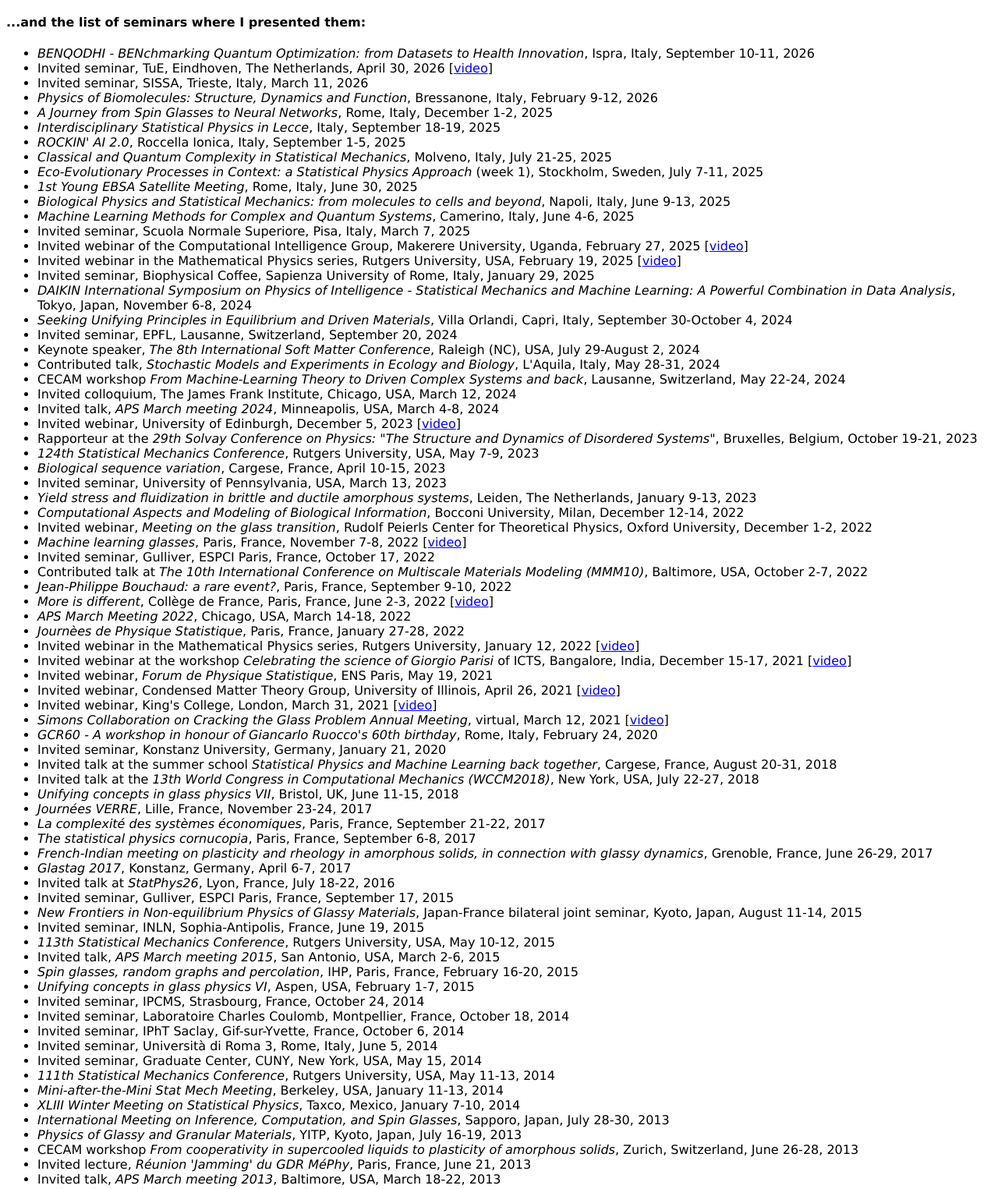
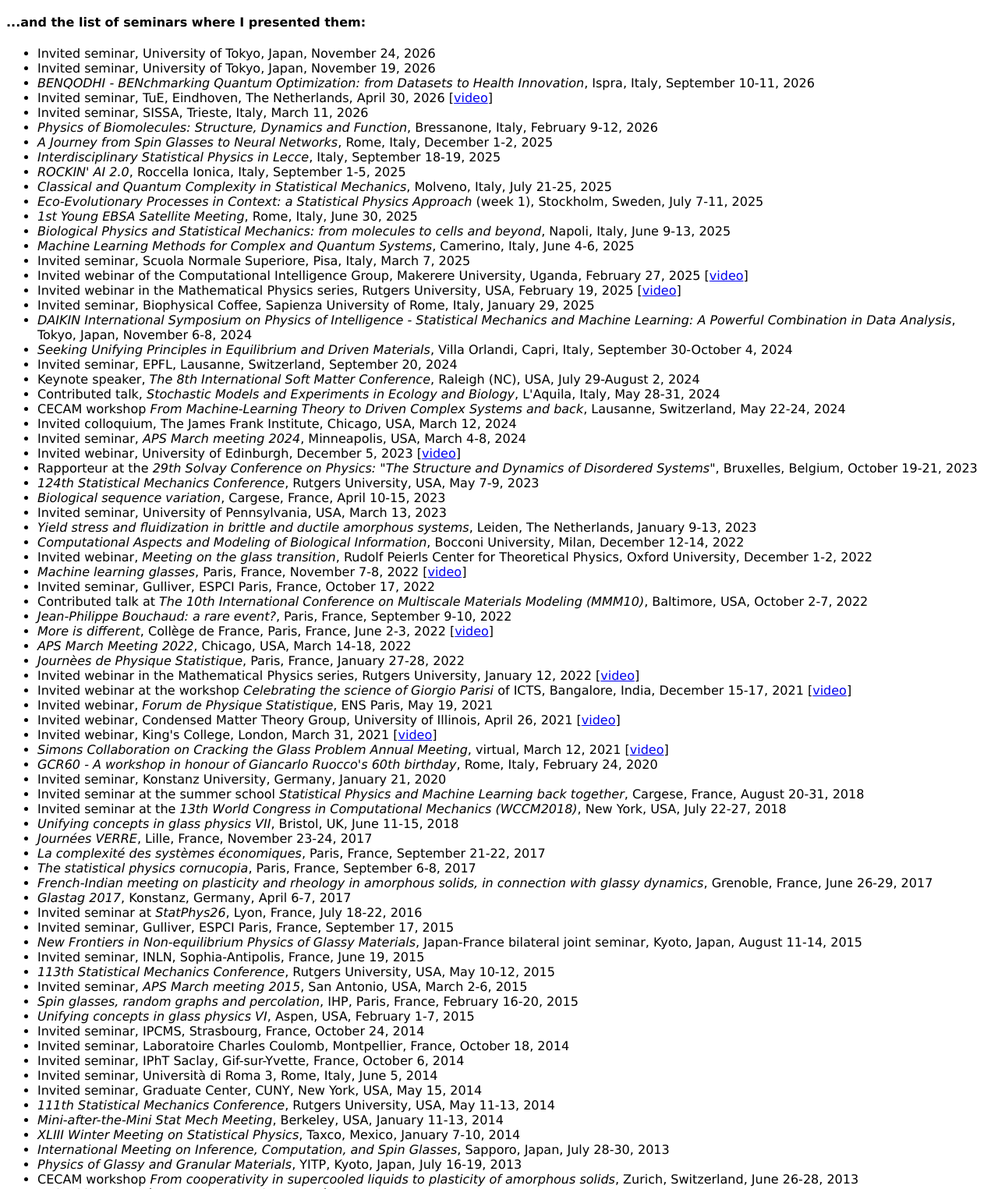
Before and after one commit to francescozamponi/francescozamponi.github.io, a plain HTML site: page pagine/talks.html in a window 1280 px wide. Shown: the part 488-2013 px from the top of the page at 78% size. Drawn offline with Linux system fonts and the light colour scheme.

Commit message:
automatic update 2026-11-25 20:45:01

```diff
--- a/pagine/talks.html
+++ b/pagine/talks.html
@@ -64,7 +64,8 @@ b. <A target="_blanck" HREF="../archivio/talks/2025-02-19-Rutgers.pdf">Emergent
 
 <ul>
 
-
+<li>Invited seminar, University of Tokyo, Japan, November 24, 2026</li>
+<li>Invited seminar, University of Tokyo, Japan, November 19, 2026</li>
 <li><I>BENQODHI - BENchmarking Quantum Optimization: from Datasets to Health Innovation</I>, Ispra, Italy, September 10-11, 2026</li>
 <li>Invited seminar, TuE, Eindhoven, The Netherlands, April 30, 2026 [<a target=_blank href="https://www.youtube.com/watch?v=2z8P18bFB3A">video<a/>]</li>
 <li>Invited seminar, SISSA, Trieste, Italy, March 11, 2026</li>
@@ -88,7 +89,7 @@ b. <A target="_blanck" HREF="../archivio/talks/2025-02-19-Rutgers.pdf">Emergent
 <li>Contributed talk, <I>Stochastic Models and Experiments in Ecology and Biology</I>, L'Aquila, Italy, May 28-31, 2024</li>
 <li>CECAM workshop <I>From Machine-Learning Theory to Driven Complex Systems and back</I>, Lausanne, Switzerland, May 22-24, 2024</li>
 <li>Invited colloquium, The James Frank Institute, Chicago, USA, March 12, 2024</li>
-<li>Invited talk, <I>APS March meeting 2024</I>, Minneapolis, USA, March 4-8, 2024</li>
+<li>Invited seminar, <I>APS March meeting 2024</I>, Minneapolis, USA, March 4-8, 2024</li>
 <li>Invited webinar, University of Edinburgh, December 5, 2023 [<a target=_blank href="https://media.ed.ac.uk/media/2023-12-05+-+Francesco+Zamponi+-+Rough+fitness+landscapes+-+from+protein+evolution+to+protein+design/1_fqy211hv">video</a>]</li>
 <li>Rapporteur at the <I>29th Solvay Conference on Physics: "The Structure and Dynamics of Disordered Systems"</I>, Bruxelles, Belgium, October 19-21, 2023</li>
 <li><I>124th Statistical Mechanics Conference</I>, Rutgers University, USA, May 7-9, 2023</li>
@@ -112,20 +113,20 @@ b. <A target="_blanck" HREF="../archivio/talks/2025-02-19-Rutgers.pdf">Emergent
 <li><I>Simons Collaboration on Cracking the Glass Problem Annual Meeting</I>, virtual, March 12, 2021 [<a target=_blank href="https://www.simonsfoundation.org/event/simons-collaboration-on-cracking-the-glass-problem-annual-meeting-2021/">video</a>]</li>
 <li><I>GCR60 - A workshop in honour of Giancarlo Ruocco's 60th birthday</I>, Rome, Italy, February 24, 2020</li>
 <li>Invited seminar, Konstanz University, Germany, January 21, 2020</li>
-<li>Invited talk at the summer school <I>Statistical Physics and Machine Learning back together</I>, Cargese, France, August 20-31, 2018</li>
-<li>Invited talk at the <I>13th World Congress in Computational Mechanics (WCCM2018)</I>, New York, USA, July 22-27, 2018</li>
+<li>Invited seminar at the summer school <I>Statistical Physics and Machine Learning back together</I>, Cargese, France, August 20-31, 2018</li>
+<li>Invited seminar at the <I>13th World Congress in Computational Mechanics (WCCM2018)</I>, New York, USA, July 22-27, 2018</li>
 <li><I>Unifying concepts in glass physics VII</I>, Bristol, UK, June 11-15, 2018</li>
 <li><I>Journ&eacute;es VERRE</I>, Lille, France, November 23-24, 2017</li>
 <li><I>La complexit&eacute; des syst&egrave;mes &eacute;conomiques</I>, Paris, France, September 21-22, 2017</li>
 <li><I>The statistical physics cornucopia</I>, Paris, France, September 6-8, 2017</li>
 <li><I>French-Indian meeting on plasticity and rheology in amorphous solids, in connection with glassy dynamics</I>, Grenoble, France, June 26-29, 2017</li>
 <li><I>Glastag 2017</I>, Konstanz, Germany, April 6-7, 2017</li>
-<li>Invited talk at <I>StatPhys26</I>, Lyon, France, July 18-22, 2016</li>
+<li>Invited seminar at <I>StatPhys26</I>, Lyon, France, July 18-22, 2016</li>
 <li>Invited seminar, Gulliver, ESPCI Paris, France, September 17, 2015</li>
 <li><I>New Frontiers in Non-equilibrium Physics of Glassy Materials</I>, Japan-France bilateral joint seminar, Kyoto, Japan, August 11-14, 2015 </li>
 <li>Invited seminar, INLN, Sophia-Antipolis, France, June 19, 2015</li>
 <li><I>113th Statistical Mechanics Conference</I>, Rutgers University, USA, May 10-12, 2015</li>
-<li>Invited talk, <I>APS March meeting 2015</I>, San Antonio, USA, March 2-6, 2015</li>
+<li>Invited seminar, <I>APS March meeting 2015</I>, San Antonio, USA, March 2-6, 2015</li>
 <li><I>Spin glasses, random graphs and percolation</I>, IHP, Paris, France, February 16-20, 2015</li>
 <li><I>Unifying concepts in glass physics VI</I>, Aspen, USA, February 1-7, 2015</li>
 <li>Invited seminar, IPCMS, Strasbourg, France, October 24, 2014</li>
@@ -140,7 +141,7 @@ b. <A target="_blanck" HREF="../archivio/talks/2025-02-19-Rutgers.pdf">Emergent
 <li><I>Physics of Glassy and Granular Materials</I>, YITP, Kyoto, Japan, July 16-19, 2013</li>
 <li>CECAM workshop <I>From cooperativity in supercooled liquids to plasticity of amorphous solids</I>, Zurich, Switzerland, June 26-28, 2013</li>
 <li>Invited lecture, <I>R&eacute;union 'Jamming' du GDR M&eacute;Phy</I>, Paris, France, June 21, 2013</li>
-<li>Invited talk, <I>APS March meeting 2013</I>, Baltimore, USA, March 18-22, 2013</li>
+<li>Invited seminar, <I>APS March meeting 2013</I>, Baltimore, USA, March 18-22, 2013</li>
 <li><I>14th Berkeley Mini Stat Mech Meeting</I>, Berkeley, USA, January 12-13, 2013</li>
 <li>Invited seminar, University of California, Santa Cruz, USA, January 11, 2013</li>
 <li><I>Dynamics and jamming in complex environments</I>, session of the 244th ACS Meeting,<BR> Philadelphia, USA, August 19-23, 2012</li>
```
